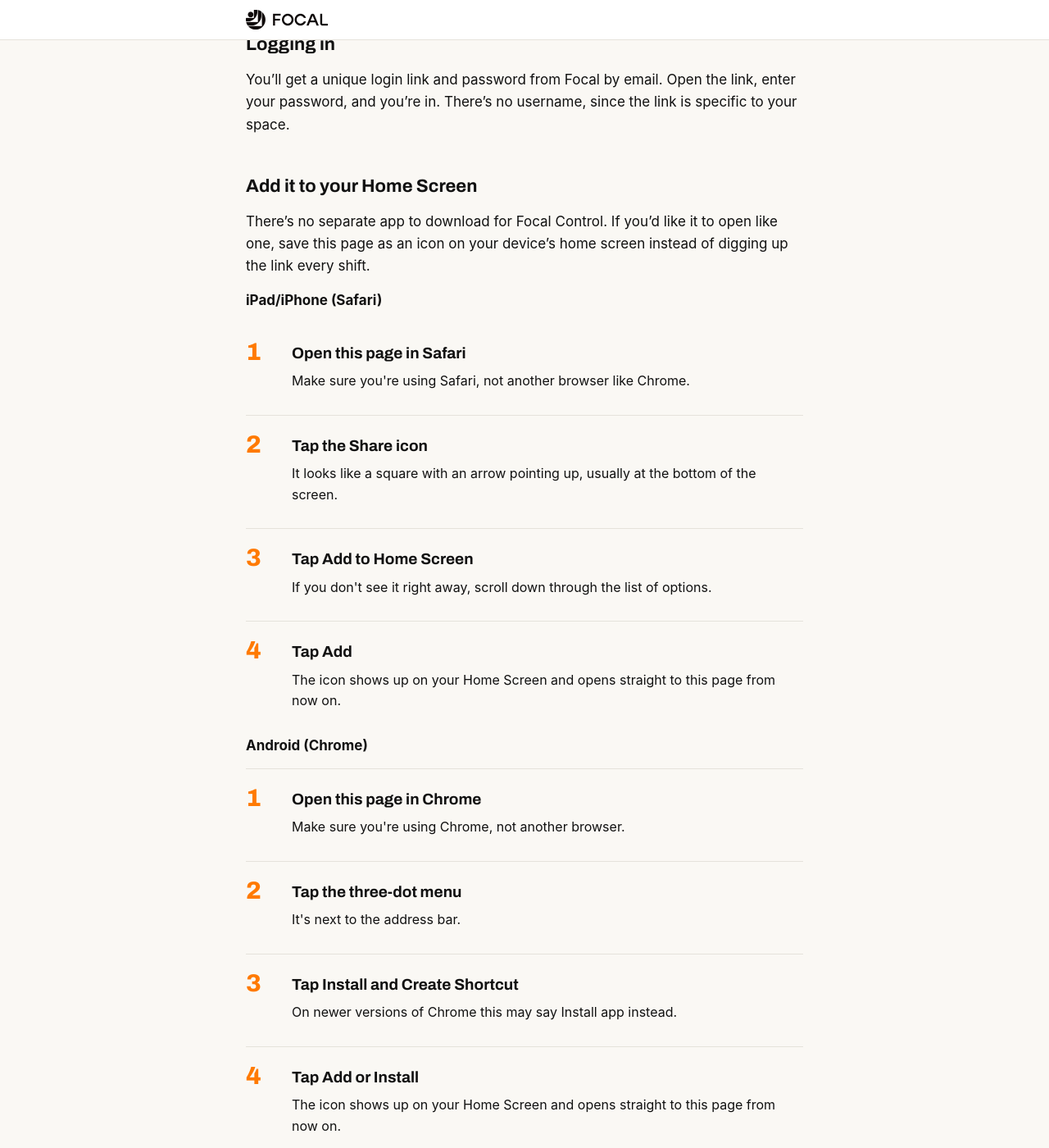
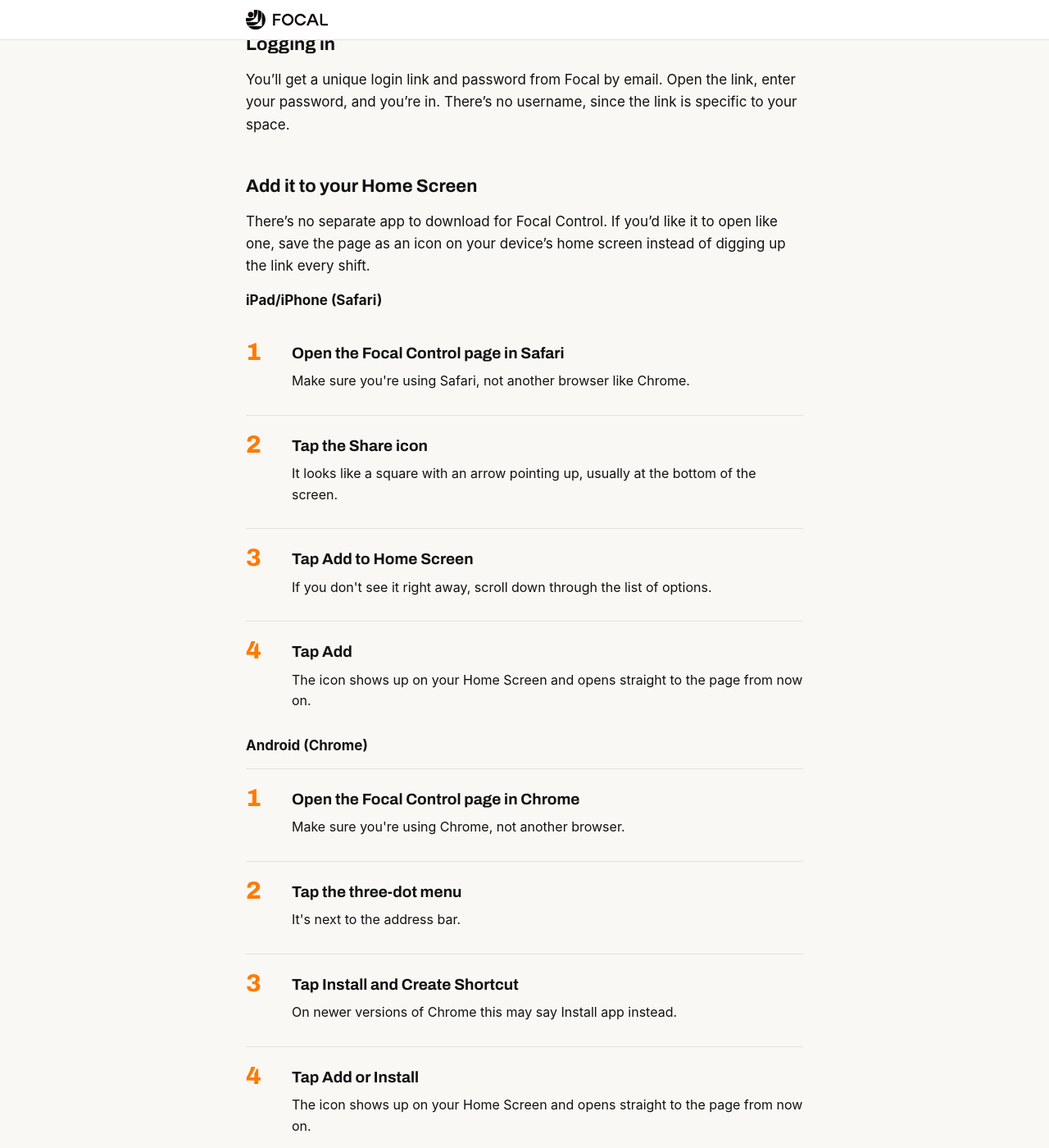
Before and after one commit to BeamT/external-docs, a Jekyll site: the page built from _guides/heater-control.md, in a window 1280 px wide and 1400 px high, scrolled down 582 px. Shown: the whole window at 82% size. Built offline with Jekyll 4.4.1, drawn with Linux system fonts in a browser that asks for light colours; some web fonts are replaced.

Commit message:
focal control page not this page

```diff
--- a/_guides/heater-control.md
+++ b/_guides/heater-control.md
@@ -27,21 +27,21 @@
 
 ## Add it to your Home Screen
 
-There's no separate app to download for Focal Control. If you'd like it to open like one, save this page as an icon on your device's home screen instead of digging up the link every shift.
+There's no separate app to download for Focal Control. If you'd like it to open like one, save the page as an icon on your device's home screen instead of digging up the link every shift.
 
 **iPad/iPhone (Safari)**
 
-{% include step.html number="1" title="Open this page in Safari" body="Make sure you're using Safari, not another browser like Chrome." %}
+{% include step.html number="1" title="Open the Focal Control page in Safari" body="Make sure you're using Safari, not another browser like Chrome." %}
 {% include step.html number="2" title="Tap the Share icon" body="It looks like a square with an arrow pointing up, usually at the bottom of the screen." %}
 {% include step.html number="3" title="Tap Add to Home Screen" body="If you don't see it right away, scroll down through the list of options." %}
-{% include step.html number="4" title="Tap Add" body="The icon shows up on your Home Screen and opens straight to this page from now on." %}
+{% include step.html number="4" title="Tap Add" body="The icon shows up on your Home Screen and opens straight to the page from now on." %}
 
 **Android (Chrome)**
 
-{% include step.html number="1" title="Open this page in Chrome" body="Make sure you're using Chrome, not another browser." %}
+{% include step.html number="1" title="Open the Focal Control page in Chrome" body="Make sure you're using Chrome, not another browser." %}
 {% include step.html number="2" title="Tap the three-dot menu" body="It's next to the address bar." %}
 {% include step.html number="3" title="Tap Install and Create Shortcut" body="On newer versions of Chrome this may say Install app instead." %}
-{% include step.html number="4" title="Tap Add or Install" body="The icon shows up on your Home Screen and opens straight to this page from now on." %}
+{% include step.html number="4" title="Tap Add or Install" body="The icon shows up on your Home Screen and opens straight to the page from now on." %}
 
 ## Accessing the menu
 
```
